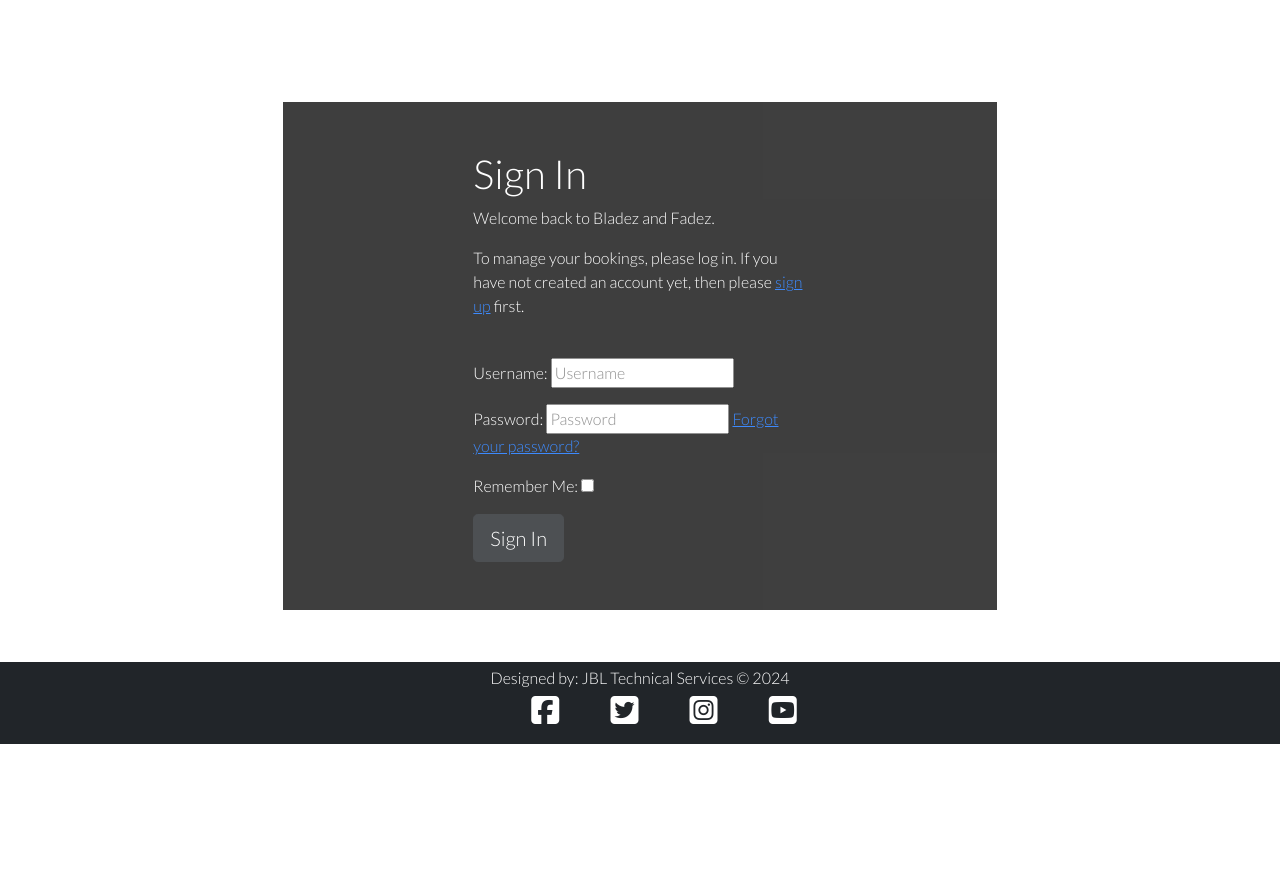
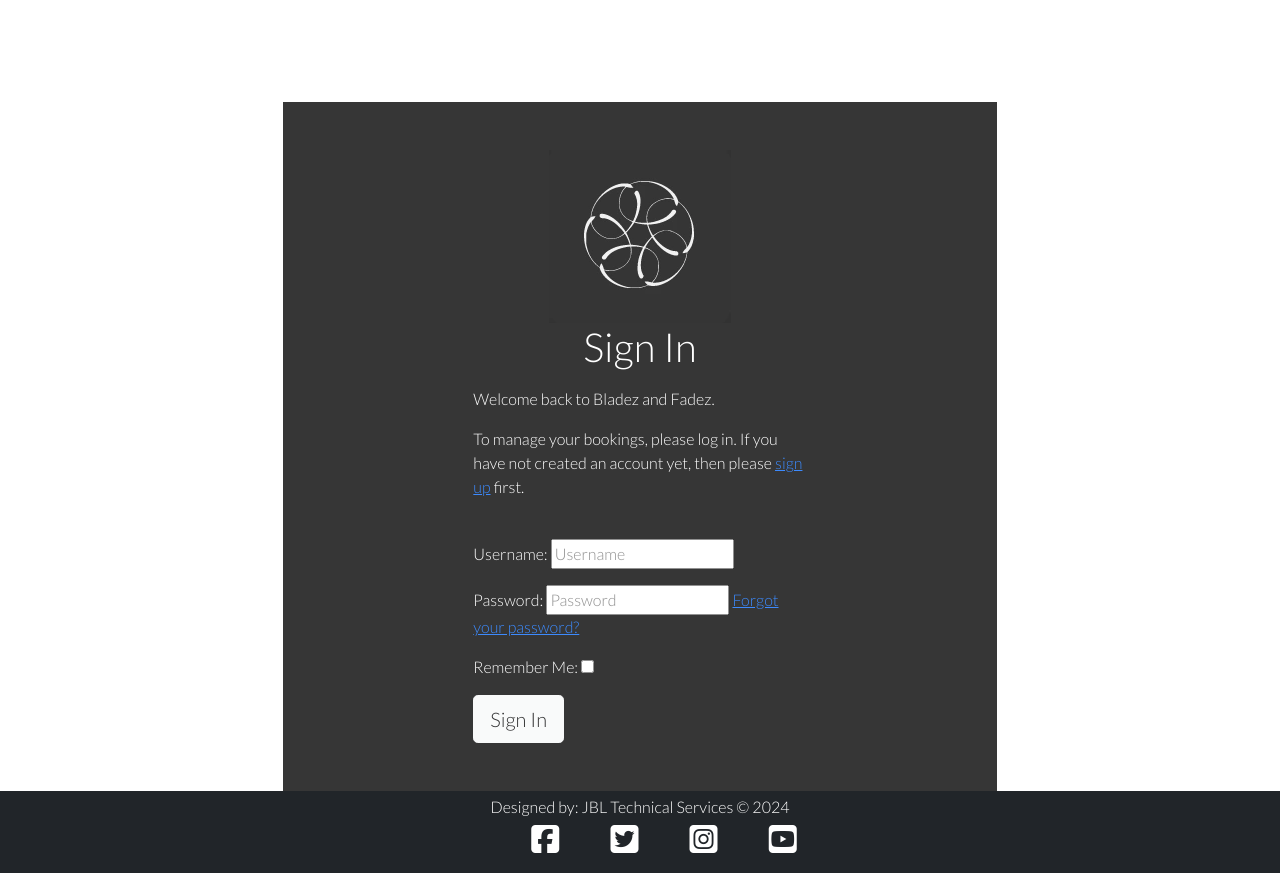
Before and after one commit to jayleighton/django-barber-shop, a Django app: page /accounts/login/ in a window 1280 px wide. Shown: the part 56-929 px from the top of the page. Before the commit the page ends 800 px from the top, so only its background shows below. Run offline with Django 4.2, Linux system fonts and the light colour scheme; some libraries are stand-ins or nearby versions.

Commit message:
Style login page

```diff
--- a/static/css/styles.css
+++ b/static/css/styles.css
@@ -17,7 +17,7 @@ p a i {
 }
 
 .log-in-container {
-  background-color: #0f0f0f;
+  background-color: #040404;
   opacity: 0.8;
   margin-left: auto;
   margin-right: auto;
@@ -25,3 +25,14 @@ p a i {
 
   /* height: 50vh; */
 }
+
+.full-logo {
+  display: block;
+  margin: auto;
+  opacity: 1;
+}
+
+.btn-signup:hover {
+  color: #fff;
+  background-color: #4e4feb;
+}
--- a/templates/account/login.html
+++ b/templates/account/login.html
@@ -1,4 +1,6 @@
 {% extends "base.html" %} {% load i18n %} {% load account socialaccount %}
+<!-- Static content -->
+{% load static %}
 <!-- Head title -->
 {% block head_title %}{% trans "Sign In" %}{% endblock head_title %}
 
@@ -9,7 +11,12 @@
   <div class="container pt-5">
     <div class="row">
       <div class="col-md-6 offset-md-3 text-white">
-        <h1>{% trans "Sign In" %}</h1>
+        <img
+          src="{% static 'images/logo.webp' %}"
+          alt="bladez and fadez logo"
+          class="full-logo"
+        />
+        <h1 class="text-center pb-2">{% trans "Sign In" %}</h1>
 
         {% get_providers as socialaccount_providers %}
         <p>
@@ -37,10 +44,7 @@
           />
           {% endif %}
 
-          <button
-            class="btn btn-lg btn-signup btn-dark right-align"
-            type="submit"
-          >
+          <button class="btn btn-lg btn-signup btn-light right" type="submit">
             {% trans "Sign In" %}
           </button>
         </form>
```
Also changed, not shown: static/images/bladez_and_fadez_logo2_black.png (added), static/images/logo.webp (added).
